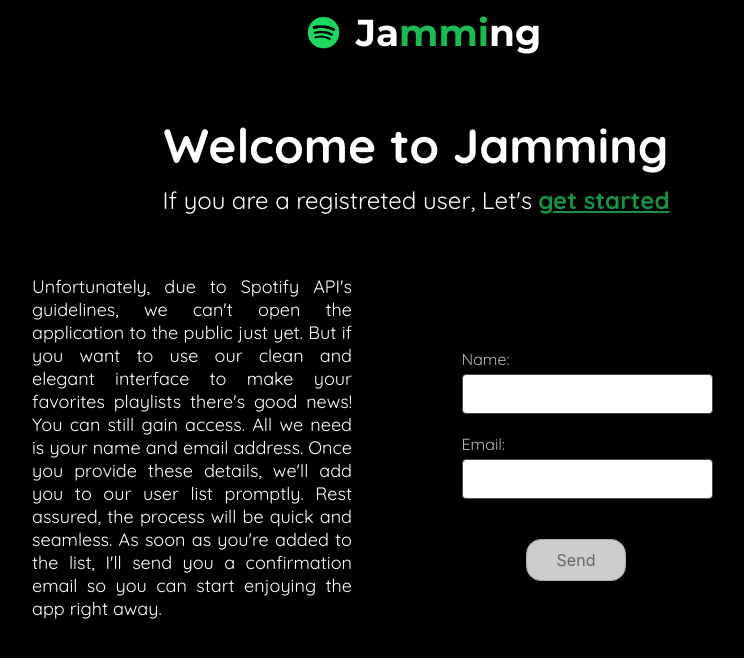
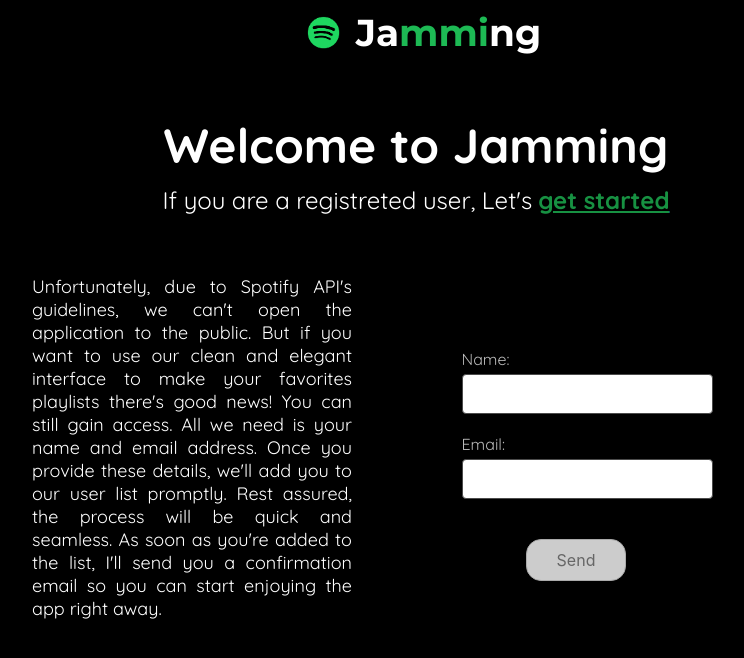
Before and after one commit to vitorlopes079/jamming, a React (Create React App) app: page / in a window 1280 px wide. Shown: the top 658 px of the page, without its empty margins (224-968 px from the left). Built offline with nearby package versions, Linux system fonts and the light colour scheme.

Commit message:
trying to fix callback problem

```diff
--- a/src/components/LandingPage.js
+++ b/src/components/LandingPage.js
@@ -19,7 +19,7 @@
       <div className="textContainer">
         <p>
           Unfortunately, due to Spotify API's guidelines, we can't open the
-          application to the public just yet. But if you want to use our clean
+          application to the public. But if you want to use our clean
           and elegant interface to make your favorites playlists there's good
           news! You can still gain access. All we need is your name and email
           address. Once you provide these details, we'll add you to our user
```
